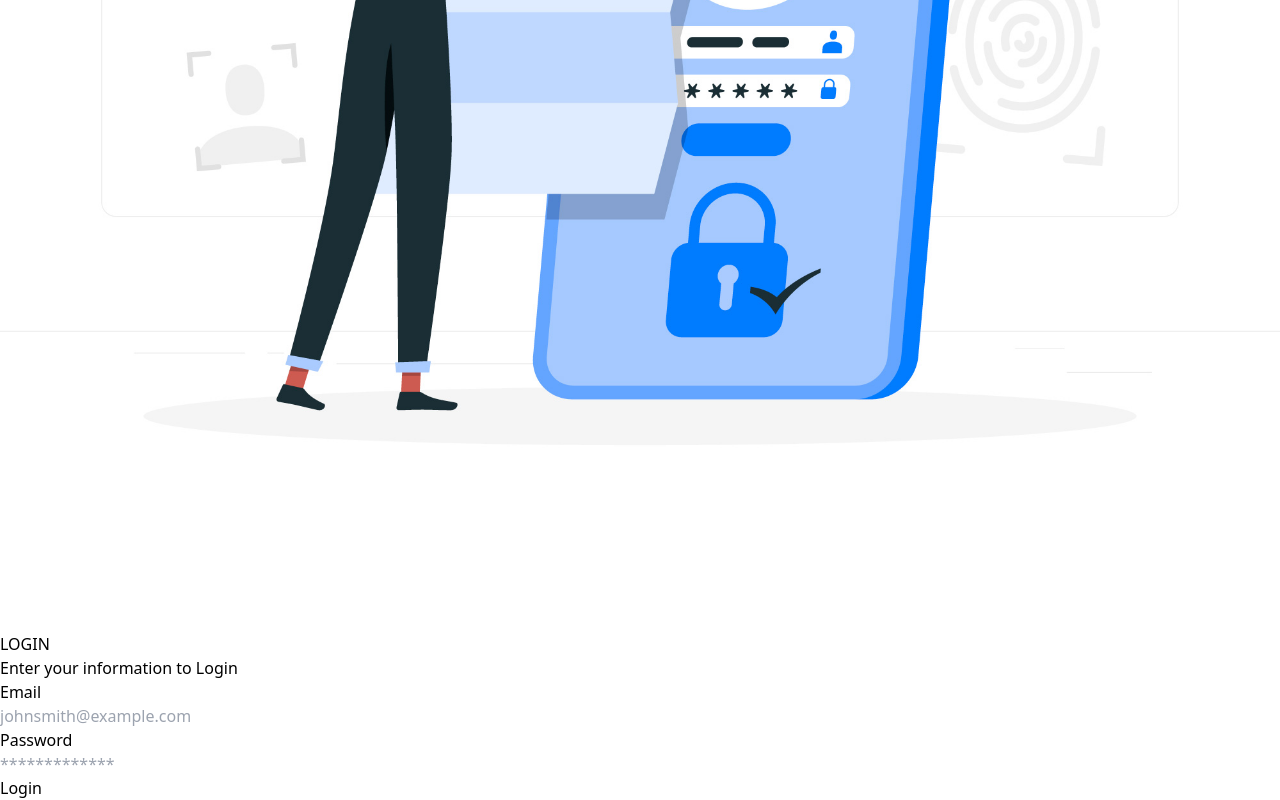
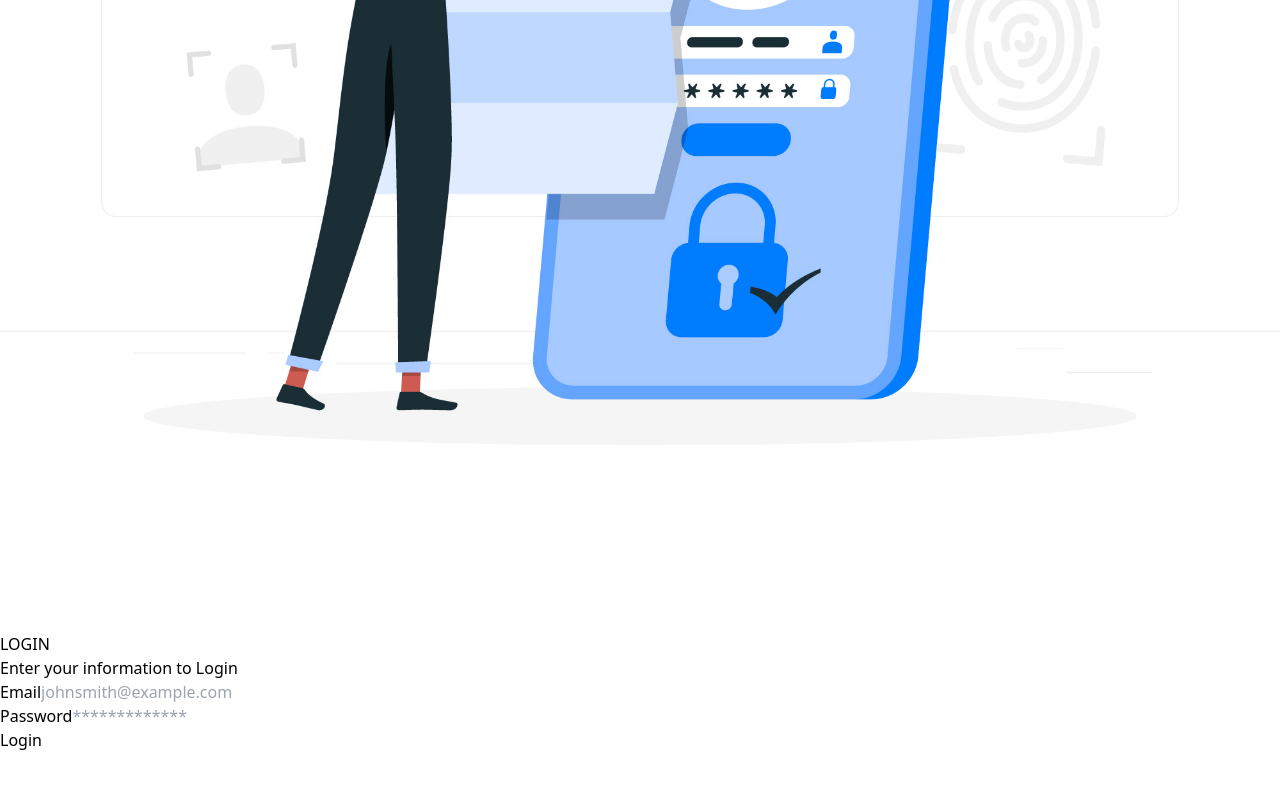
Before and after one commit to ERICK-KRAMER/Authorization, a React (Vite) app in the folder Login/: page / in a window 1280 px wide. Shown: the part 672-1472 px from the top of the page. After the commit the page ends 1424 px from the top, so only its background shows below. Built offline with nearby package versions, Linux system fonts and the light colour scheme.

Commit message:
feat: add react-hook-form and reafactor inputs and remove code unused

```diff
--- a/Login/package.json
+++ b/Login/package.json
@@ -13,6 +13,7 @@
     "lucide-react": "^0.370.0",
     "react": "^18.2.0",
     "react-dom": "^18.2.0",
+    "react-hook-form": "^7.52.0",
     "zod": "^3.22.4"
   },
   "devDependencies": {
--- a/Login/src/App.tsx
+++ b/Login/src/App.tsx
@@ -1,120 +1,39 @@
 import { Form } from "./components/form";
-import { LoginUser, Register } from "./api";
-import { useRef, useState } from "react";
-import { LoginSchema, RegisterSchema } from "./helpers/validation";
-import { z } from "zod";
+// import { LoginUser, Register } from "./api";
+import { useState } from "react";
 import { ArrowUpRight } from "lucide-react";
-import img from "../public/6310507.jpg"
+// import { useForm, SubmitHandler } from "react-hook-form";
 
 export default function App() {
-
-  const [errorMessage, setErrorMessage] = useState(false);
-  const [errorMessageText, setErrorMessageText] = useState("");
   const [isRegister, setIsRegister] = useState(false);
-
-  const firstName = useRef<HTMLInputElement>(null);
-  const lastName = useRef<HTMLInputElement>(null);
-  const email = useRef<HTMLInputElement>(null);
-  const password = useRef<HTMLInputElement>(null);
-  const confirmPassword = useRef<HTMLInputElement>(null);
-
-  const emailValue = email.current?.value ?? '';
-  const passwordValue = password.current?.value ?? '';
-  const firstNameValue = firstName.current?.value ?? '';
-  const lastNameValue = lastName.current?.value ?? '';
-  const confirmPasswordValue = confirmPassword.current?.value ?? '';
-
-  async function handlerLogin() {
-
-    try {
-      setErrorMessage(false);
-      setErrorMessageText("");
-
-      LoginSchema.parse({
-        email: emailValue,
-        password: passwordValue,
-      });
-
-      await LoginUser({ email: emailValue, password: passwordValue })
-        .then(res => console.log(res))
-        .catch(err => console.log(err));
-    } catch (error) {
-      if (error instanceof z.ZodError) {
-        const validationErrors = error.errors.map(err => setErrorMessageText(err.message));
-        console.log(validationErrors);
-        setErrorMessage(true);
-      } else {
-        console.log(error);
-        alert("Ocorreu um erro ao tentar fazer login. Por favor, tente novamente mais tarde.");
-      }
-    }
-  }
-
-  async function handlerRegister() {
-
-    try {
-      setErrorMessage(false);
-      setErrorMessageText("");
-
-      RegisterSchema.parse({
-        firstName: firstNameValue,
-        lastName: lastNameValue,
-        email: emailValue,
-        password: passwordValue,
-        confirmPassword: confirmPasswordValue,
-      });
-
-      await Register({
-        firstName: firstNameValue,
-        lastName: lastNameValue,
-        email: emailValue,
-        password: passwordValue,
-      })
-        .then(res => console.log(res))
-        .catch(error => console.log(error));
-
-    } catch (error) {
-      if (error instanceof z.ZodError) {
-        const validationErrors = error.errors.map(err => setErrorMessageText(err.message));
-        console.log(validationErrors);
-        setErrorMessage(true);
-      } else {
-        console.log(error);
-        alert("Ocorreu um erro ao tentar registrar. Por favor, tente novamente mais tarde.");
-      }
-    }
-  }
 
   const handleChangeLoginRegister = () => {
     setIsRegister(prev => !prev);
   }
 
-  const img1 = {
-    url: img,
-    alt: "Login"
-  }
-
   return (
     <>
       <Form.Root>
-        <ArrowUpRight className={`absolute z-20 right-2 top-2 rounded-full w-10 h-10 cursor-pointer hover:bg-indigo-500 transition-colors duration-500 hover:text-white ${isRegister ? "text-white" : ""}`} onClick={handleChangeLoginRegister} />
-        <Form.Image isRegister={isRegister} img={img1} />
+        <ArrowUpRight className={`absolute z-20 right-2 top-2 rounded-full w-10 h-10 cursor-pointer hover:bg-indigo-500
+          transition-colors duration-500 hover:text-white ${isRegister ? "text-white" : ""}`} onClick={handleChangeLoginRegister} />
+        <Form.Image isRegister={isRegister} />
         <Form.Container isRegister={isRegister}>
           {isRegister ? (
             <>
-              <Form.Input label="First name" placeholder="John" inputRef={firstName} />
-              <Form.Input label="Last name" placeholder="Smith" inputRef={lastName} />
+              <Form.Input label="First name" placeholder="John" type="text" />
+              <Form.Input label="Last name" placeholder="Smith" type="text" />
+              <Form.Input label="Email" placeholder="johnsmith@example.com" type="text" />
+              <Form.Input label="Password" type="password" placeholder="*************" />
+              <Form.Input label="Confirm-password" type="password" placeholder="*************" />
+              <Form.Button text={isRegister ? "Register" : "Login"} />
             </>
-          ) : null}
-          <Form.Input label="Email" placeholder="johnsmith@example.com" inputRef={email} />
-          <Form.Input label="Password" type="password" placeholder="*************" inputRef={password} />
-          {isRegister && (
-            <Form.Input label="Confirm-password" type="password" placeholder="*************" inputRef={confirmPassword} />
+          ) : (
+            <>
+              <Form.Input label="Email" placeholder="johnsmith@example.com" type="text" />
+              <Form.Input label="Password" type="password" placeholder="*************" />
+              <Form.Button text={isRegister ? "Register" : "Login"} />
+            </>
           )}
-          {isRegister ?
-            <Form.Button text={isRegister ? "Register" : "Login"} onClick={handlerRegister} />
-            :
-            <Form.Button text={isRegister ? "Register" : "Login"} onClick={handlerLogin} />}
         </Form.Container>
       </Form.Root>
     </>
--- a/Login/src/components/form/fromContainer.tsx
+++ b/Login/src/components/form/fromContainer.tsx
@@ -1,24 +1,20 @@
-import React, { ReactNode } from 'react';
+import { ReactNode } from 'react';
 
 type FormContainerProps = {
-  children: ReactNode[];
+  children: ReactNode;
   isRegister: boolean;
 };
 
 export const FormContainer = ({ children, isRegister }: FormContainerProps) => {
   return (
-    <div className={`w-full md:w-1/2 py-10 px-5 md:px-10 flex flex-col h-[600px] justify-center ${isRegister ? 'md:-translate-x-full transition duration-500' : 'transition duration-500'}`}>
+    <form className={`w-full md:w-1/2 py-10 px-5 md:px-10 flex flex-col h-[600px] justify-center ${isRegister ? 'md:-translate-x-full transition duration-500' : 'transition duration-500'}`}>
       <div className="text-center mb-10">
         <h1 className="font-bold text-3xl text-gray-900">{isRegister ? 'REGISTER' : "LOGIN"}</h1>
         <p>Enter your information to {isRegister ? 'Register' : 'Login'} </p>
       </div>
-      <div>
-        {React.Children.map(children, (child, index) => (
-          <div key={index} className="flex -mx-3">
-            {child}
-          </div>
-        ))}
+      <div className='w-full flex justify-center items-center flex-col gap-2 mx-auto'>
+        {children}
       </div>
-    </div>
+    </form>
   );
 };
--- a/Login/src/components/form/image.tsx
+++ b/Login/src/components/form/image.tsx
@@ -1,15 +1,13 @@
+import img from "../../../public/6310507.jpg";
+
 export interface IImage {
-  img: {
-    alt: string,
-    url: string
-  }
   isRegister: boolean
 }
 
-export const ImageComponent = ({ img, isRegister }: IImage) => {
+export const ImageComponent = ({ isRegister }: IImage) => {
   return (
-    <div className={`h-[600px] hidden md:block w-1/2 bg-indigo-500 py-10 px-10 transition duration-500 z-10 ${isRegister ? "translate-x-full" : ""}`}>
-      <img src={img.url} alt={img.alt} className="z-10" />
+    <div className={`h-[600px] hidden md:block w-1/2 bg-indigo-500 py-16 px-10 transition duration-500 z-10 ${isRegister ? "translate-x-full" : ""}`}>
+      <img src={img} alt={'Image Authorization'} className="z-10" />
     </div>
   )
 }
--- a/Login/src/components/form/inputs.tsx
+++ b/Login/src/components/form/inputs.tsx
@@ -1,27 +1,30 @@
-import { InputHTMLAttributes, RefObject } from "react";
+import { ComponentProps, forwardRef } from "react";
 
-export interface IIpunt extends InputHTMLAttributes<HTMLInputElement> {
+export interface InputProps extends ComponentProps<'input'> {
   label: string;
   className?: string;
-  inputRef?: RefObject<HTMLInputElement>;
-  error?: string
+  error?: string;
 }
 
-export const Input = ({ label, className, inputRef, ...rest }: IIpunt) => {
+const Input = forwardRef<HTMLInputElement, InputProps>(({
+  label,
+  className,
+  error,
+  type,
+  ...rest
+}, ref) => {
   return (
-    <div className="w-full px-3 mb-5">
-      <label htmlFor="" className="text-xs font-semibold px-1">{label}</label>
-      <div className="flex">
-        <div className="w-10 z-10 pl-1 text-center pointer-events-none flex items-center justify-center">
-          <i className="mdi mdi-email-outline text-gray-400 text-lg"></i>
-        </div>
-        <input
-          ref={inputRef}
-          type="email"
-          className={`w-full -ml-10 pl-10 pr-3 py-2 rounded-lg border-2 border-gray-200 outline-none focus:border-indigo-500 ${className}`}
-          {...rest}
-        />
-      </div>
+    <div className="w-full p-1 flex flex-col">
+      <label htmlFor={type} className="text-xs font-semibold px-1">{label}</label>
+      <input
+        ref={ref}
+        name={type}
+        type={type}
+        className={`w-full pl-10 pr-3 py-2 rounded-lg border-2 border-gray-200 outline-none focus:border-indigo-500 ${className}`}
+        {...rest}
+      />
     </div>
-  );
-};
+  )
+});
+
+export { Input };
```
Also changed, not shown: 1 other file (tests, documents, lock files or other folders).
